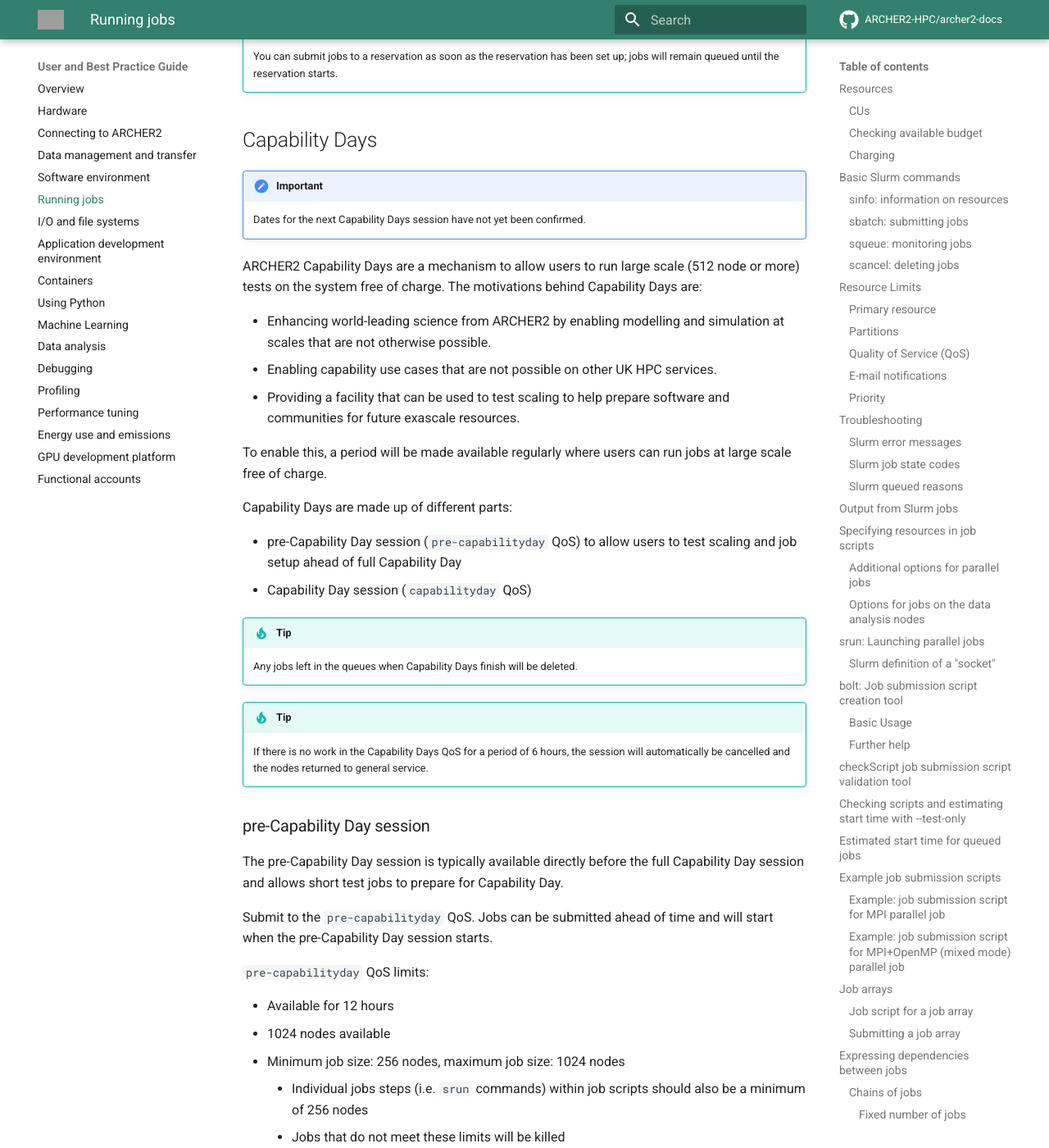
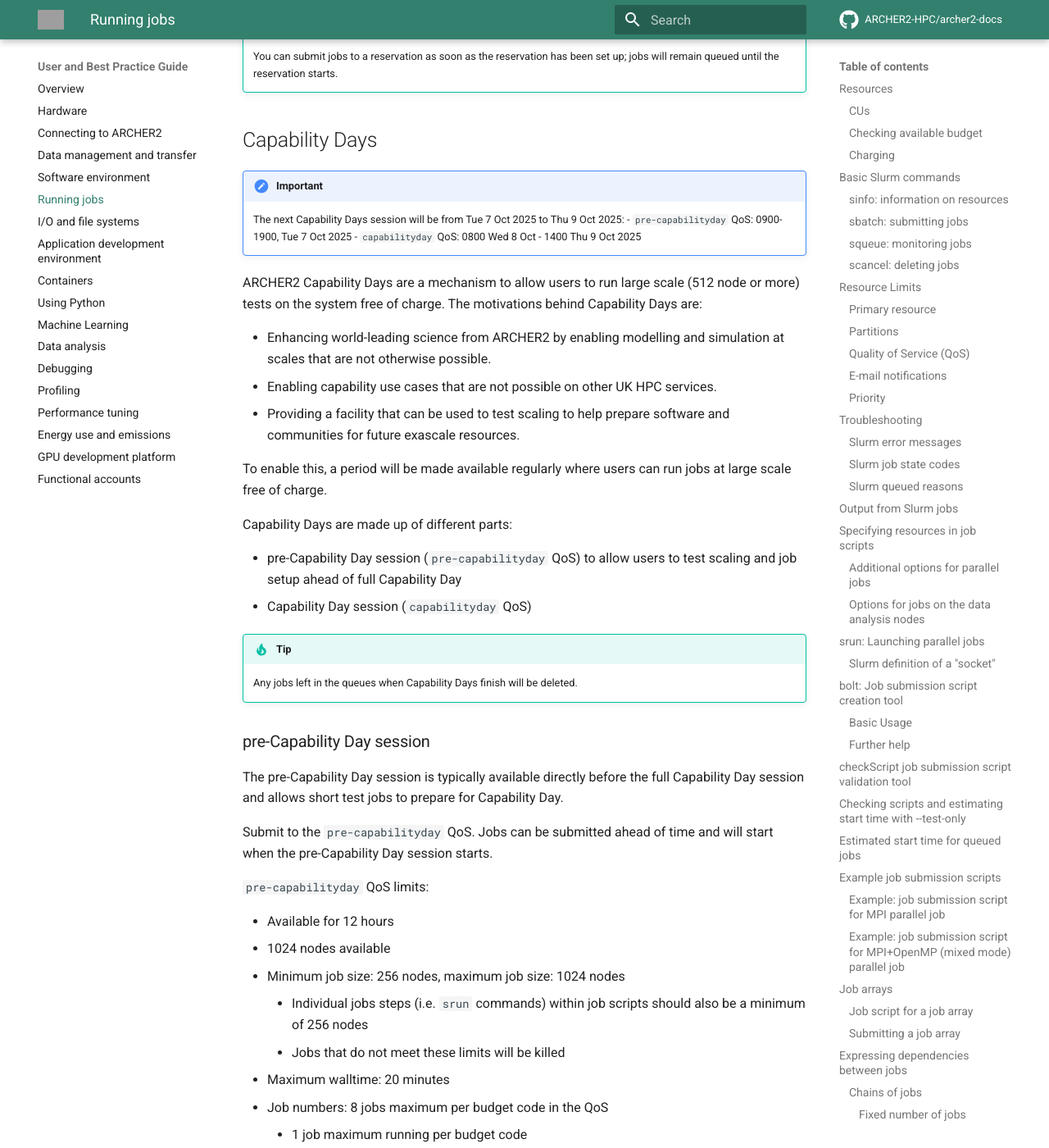
Before and after one commit to ARCHER2-HPC/archer2-docs, an MkDocs documentation site: the page built from docs/user-guide/scheduler.md, in a window 1280 px wide and 1400 px high, scrolled down 51481 px. Shown: the whole window at 82% size. Built offline with MkDocs 1.6.1 and Material for MkDocs 9.7.7, drawn with Linux system fonts in a browser that asks for light colours; comment, search, counter and statistics services are not loaded; grey boxes are pictures that could not be loaded.

Commit message:
Adds Oct capability days

```diff
--- a/docs/user-guide/scheduler.md
+++ b/docs/user-guide/scheduler.md
@@ -2367,7 +2367,9 @@
 ## Capability Days
 
 !!! important
-    Dates for the next Capability Days session have not yet been confirmed.
+    The next Capability Days session will be from Tue 7 Oct 2025 to Thu 9 Oct 2025:
+    - `pre-capabilityday` QoS: 0900-1900, Tue 7 Oct 2025
+    - `capabilityday` QoS: 0800 Wed 8 Oct - 1400 Thu 9 Oct 2025
 
 ARCHER2 Capability Days are a mechanism to allow users to run large scale (512 node or more) tests
 on the system free of charge. The motivations behind Capability Days are:
@@ -2386,10 +2388,6 @@
 
 !!! tip
     Any jobs left in the queues when Capability Days finish will be deleted.
-
-!!! tip
-    If there is no work in the Capability Days QoS for a period of 6 hours, the session will
-    automatically be cancelled and the nodes returned to general service.
 
 ### pre-Capability Day session
 
```
